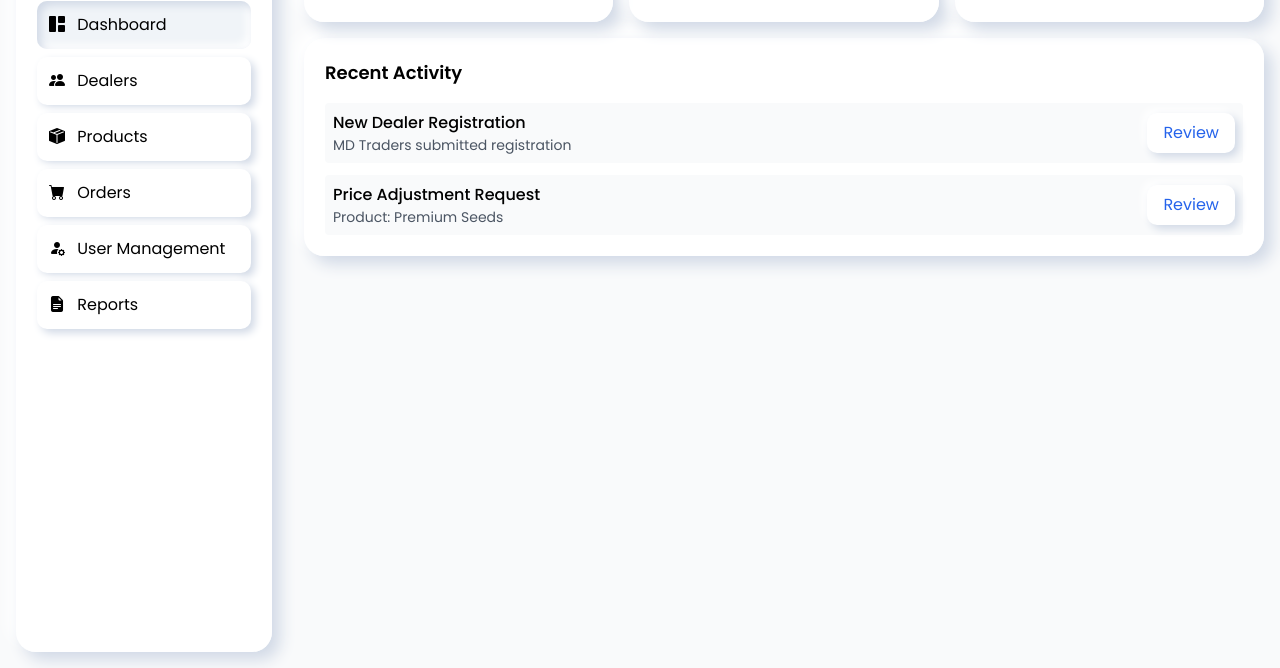
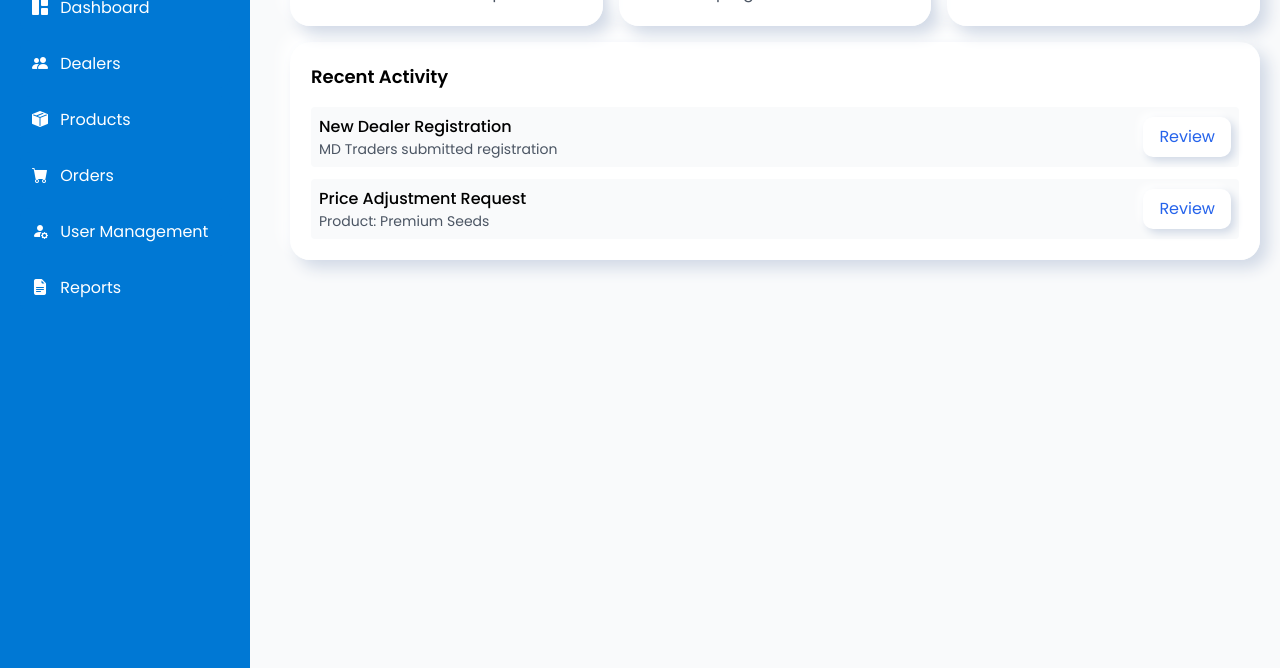
Before and after one commit to MD-HACKER07/SKYAGRO-, a plain HTML site: page marketing.html in a window 1280 px wide. Shown: the part 132-800 px from the top of the page. Drawn offline with nearby package versions, Linux system fonts and the light colour scheme.

Commit message:
Update marketing.html

```diff
--- a/marketing.html
+++ b/marketing.html
@@ -14,34 +14,50 @@
         .clay-card {
             background: rgba(255, 255, 255, 0.9);
             border-radius: 20px;
-            box-shadow: 8px 8px 16px #d1d9e6,
-                       -8px -8px 16px #ffffff;
+            box-shadow: 8px 8px 16px #d1d9e6, -8px -8px 16px #ffffff;
             padding: 20px;
             border: 1px solid rgba(255, 255, 255, 0.18);
         }
         .clay-button {
             background: #ffffff;
             border-radius: 10px;
-            box-shadow: 4px 4px 8px #d1d9e6,
-                       -4px -4px 8px #ffffff;
+            box-shadow: 4px 4px 8px #d1d9e6, -4px -4px 8px #ffffff;
             transition: all 0.3s ease;
         }
         .clay-button:hover {
-            box-shadow: inset 4px 4px 8px #d1d9e6,
-                       inset -4px -4px 8px #ffffff;
+            box-shadow: inset 4px 4px 8px #d1d9e6, inset -4px -4px 8px #ffffff;
         }
         .active-tab {
-            box-shadow: inset 4px 4px 8px #d1d9e6,
-                       inset -4px -4px 8px #ffffff;
+            box-shadow: inset 4px 4px 8px #d1d9e6, inset -4px -4px 8px #ffffff;
             background: #f0f4f8;
+        }
+        .sidebar {
+            position: fixed;
+            top: 0;
+            left: 0;
+            width: 250px;
+            height: 100vh;
+            background-color: #0078D4;
+            color: white;
+            padding: 20px;
+        }
+        .sidebar .clay-button {
+            background: #0078D4;
+            color: white;
+            box-shadow: none;
+        }
+        .sidebar .clay-button:hover {
+            background: #005bb5;
+        }
+        .main-content {
+            margin-left: 270px;
+            padding: 20px;
         }
     </style>
 </head>
 <body class="bg-gray-50">
-    <div class="flex h-screen">
-
-        <div class="clay-card w-64 m-4 flex flex-col">
-            <div class="text-2xl font-bold mb-8 text-center text-blue-600">SKY ARGO MARKETING</div>
+    <div class="sidebar">
+        <div class="text-2xl font-bold mb-8 text-center">SKY ARGO MARKETING</div>
         <nav class="space-y-2">
             <button class="clay-button w-full p-3 text-left active-tab" onclick="switchTab('dashboard')">
                 <i class="bi bi-grid-1x2-fill mr-2"></i> Dashboard
@@ -64,9 +80,7 @@
         </nav>
     </div>
 
-
-        <div class="flex-1 p-4 overflow-auto">
-
+    <div class="main-content">
         <div id="dashboard" class="space-y-4">
             <div class="grid grid-cols-1 md:grid-cols-3 gap-4">
                 <div class="clay-card">
@@ -107,36 +121,21 @@
             </div>
         </div>
 
-            <div id="dealers" class="hidden">
-
-            </div>
-            <div id="products" class="hidden">
-
-            </div>
-            <div id="orders" class="hidden">
-
-            </div>
-            <div id="users" class="hidden">
-
-            </div>
-            <div id="reports" class="hidden">
-
-            </div>
-        </div>
+        <div id="dealers" class="hidden"></div>
+        <div id="products" class="hidden"></div>
+        <div id="orders" class="hidden"></div>
+        <div id="users" class="hidden"></div>
+        <div id="reports" class="hidden"></div>
     </div>
 
     <script>
         function switchTab(tabId) {
-
             document.querySelectorAll('div[id]').forEach(div => {
                 if(['dashboard', 'dealers', 'products', 'orders', 'users', 'reports'].includes(div.id)) {
                     div.classList.add('hidden');
                 }
             });
-
-
             document.getElementById(tabId).classList.remove('hidden');
-
             document.querySelectorAll('.clay-button').forEach(button => {
                 button.classList.remove('active-tab');
             });
```
Lines whose indentation alone changed are shown as unchanged.
